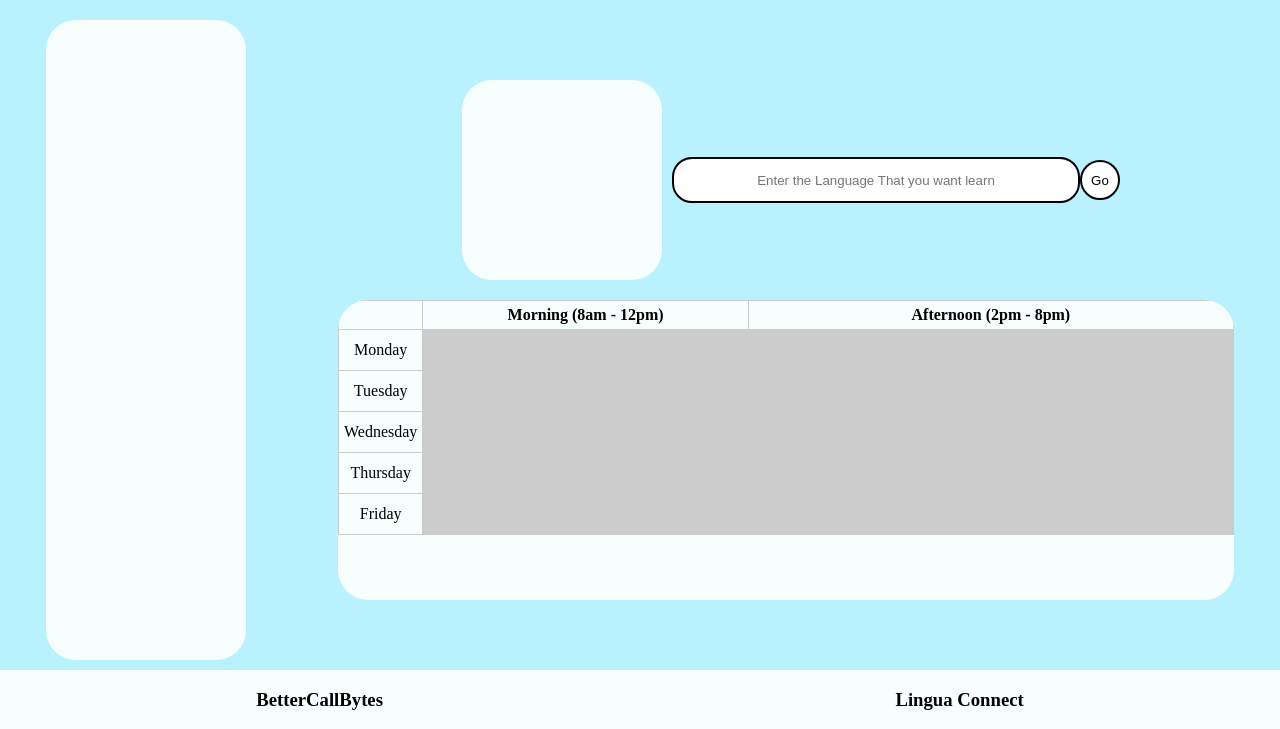
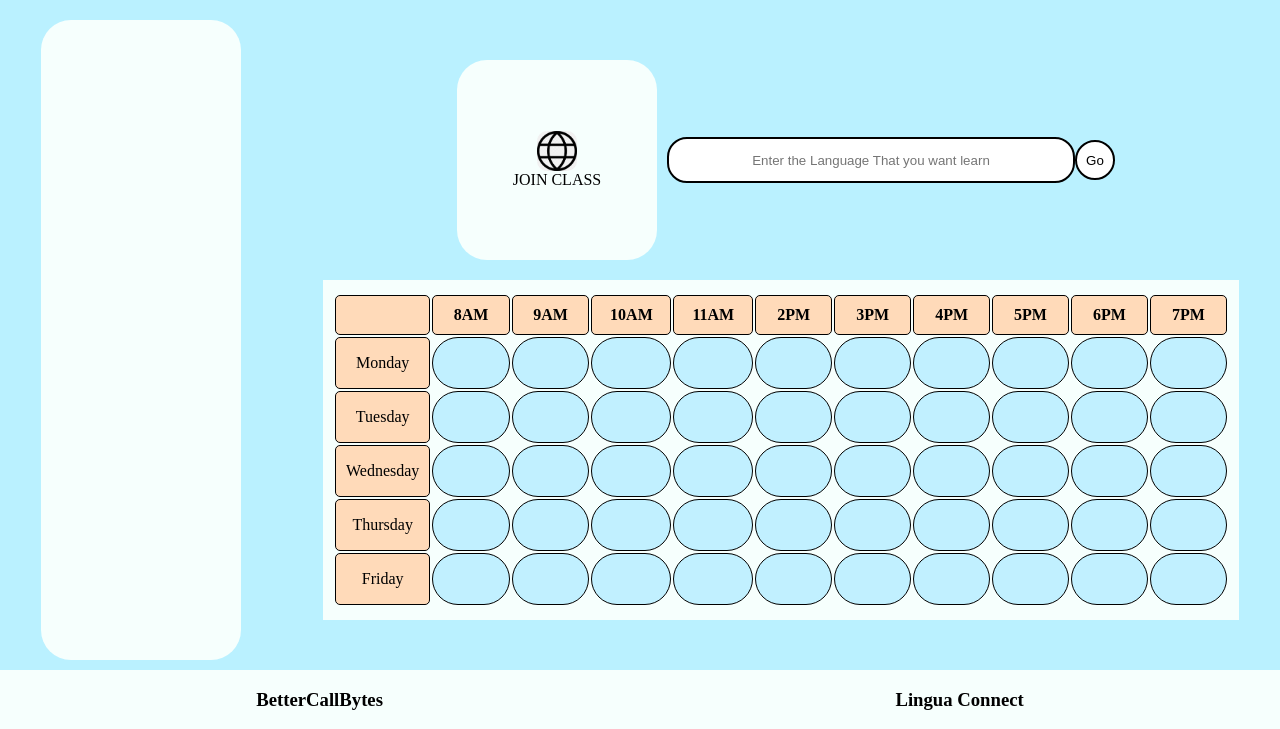
Before and after one commit to Arunprabhakaran04/DEVSOC_BetterCallBytes_Fluentify, a Django app: template devsoc/fluentify/templates/student_dashboard.html in a window 1280 px wide. Shown: the part 94-823 px from the top of the page. Run offline with Django 4.2, Linux system fonts and the light colour scheme; the template is opened without the code that fills it, so the values that code supplies are empty.

Commit message:
This is my commit at 00:36 for tume table changes, student dashboard changes , new search page etc

```diff
--- a/devsoc/fluentify/templates/add_language.html
+++ b/devsoc/fluentify/templates/add_language.html
@@ -1,3 +1,5 @@
+Change this page to Show courses
+
 <!DOCTYPE html>
 <html lang="en">
   <head>
--- a/devsoc/fluentify/templates/homepage.html
+++ b/devsoc/fluentify/templates/homepage.html
@@ -4,7 +4,7 @@
 <head>
     <meta charset="UTF-8">
     <meta name="viewport" content="width=device-width, initial-scale=1.0">
-    <title>Lingua Connect</title>
+    <title>Fluentify</title>
     {% load static %}
     <style>
         body {
@@ -133,7 +133,7 @@
             <div class="right">
 
                 <ul>
-                    <h1 class="title">Lingua Connect</h1>
+                    <h1 class="title">Fluentify</h1>
                     <li><span>About Us </span><svg width="20" height="20" viewBox="0 0 24 24" fill="none"
                             xmlns="http://www.w3.org/2000/svg">
                             <path
--- a/devsoc/fluentify/templates/student_dashboard.html
+++ b/devsoc/fluentify/templates/student_dashboard.html
@@ -1,5 +1,6 @@
 <!DOCTYPE html>
 <html lang="en">
+
 <head>
     <meta charset="UTF-8">
     <meta name="viewport" content="width=device-width, initial-scale=1.0">
@@ -20,6 +21,7 @@
             margin: 10px;
             border-radius: 30px;
         }
+
         main {
             display: flex;
             justify-content: space-around;
@@ -60,12 +62,16 @@
             border-radius: 30px;
         }
 
-        .meet{
+        .meet {
             background-color: rgb(246, 255, 253);
             width: 200px;
             height: 200px;
             margin: 10px;
             border-radius: 30px;
+            display: flex;
+            flex-direction: column;
+            justify-content: center;
+            align-items: center;
         }
 
         /* .time_table {
@@ -89,56 +95,69 @@
 
         .time_table {
             background-color: rgb(246, 255, 253);
+            padding: 10px;
             width: 70vw;
-            height: 300px;
+            height: 320px;
             margin: 10px auto;
-            border-radius: 30px;
-            overflow-x: auto;
+            display: flex;
+            justify-content: center;
+            align-items: center;
+            overflow: auto;
             /* Enable horizontal scrolling for small screens */
         }
 
         table {
             width: 100%;
-            border-collapse: collapse;
+            /* display: flex; */
+            /* justify-content: space-around;
+            align-items: center; */
+            /* flex-wrap: wrap; */
         }
 
         th,
         td {
-            border: 1px solid #ccc;
-            padding: 5px;
+            border: 1px solid black;
+            background-color: peachpuff;
+            padding: 10px;
+            margin: 20px;
+            border-radius: 5px;
             text-align: center;
         }
 
         .time_slot {
             margin: 2px;
-
             width: 10%;
             /* Adjust as needed */
             height: 30px;
             /* Adjust as needed */
-            background-color: #ccc;
+            background-color: #c1f0ff;
+            border-radius: 30px;
+
         }
-        #search{
+
+        #search {
             width: 400px;
             height: 40px;
-            border:2px solid black;
+            border: 2px solid black;
             border-radius: 20px;
             text-align: center;
             background-color: white;
         }
-        #search_button:hover{
+
+        #search_button:hover {
             cursor: pointer;
             width: 40px;
             height: 40px;
-            border:2px solid black;
+            border: 2px solid black;
             border-radius: 20px;
             text-align: center;
             background-color: white;
         }
-        #search_button{
+
+        #search_button {
             width: 40px;
             height: 40px;
-            border:2px solid black;
+            border: 2px solid black;
             border-radius: 20px;
             text-align: center;
             background-color: white;
@@ -182,7 +201,21 @@
                 display: none;
             }
         }
-        .logout{
+
+        .boxes:hover {
+            cursor: pointer;
+            width: 40px;
+            height: 40px;
+            border-radius: 10px;
+        }
+
+        .boxes {
+            width: 40px;
+            height: 40px;
+            border-radius: 10px;
+        }
+
+        .logout {
             background-color: rgb(213, 228, 243);
             border-radius: 20px;
             padding: 10px;
@@ -210,9 +243,12 @@
         </aside>
         <article>
             <section>
-                <div class="meet"></div>
+                <div class="meet"><img src="{% static 'resources/web.png' %}" class="boxes" alt="">JOIN CLASS</div>
+
                 <div class="search_feature">
-                    <input type="text" id="search" name="search" placeholder="Enter the Language That you want learn"><span><button type="button" onclick="search()" id="search_button">Go</button></span>
+                    <input type="text" id="search" name="search"
+                        placeholder="Enter the Language That you want learn"><span><button type="button"
+                            onclick="search()" id="search_button">Go</button></span>
 
                 </div>
             </section>
@@ -222,8 +258,17 @@
                         <thead>
                             <tr>
                                 <th></th>
-                                <th colspan="4">Morning (8am - 12pm)</th>
-                                <th colspan="6">Afternoon (2pm - 8pm)</th>
+                                <th>8AM</th>
+                                <th>9AM</th>
+                                <th>10AM</th>
+                                <th>11AM</th>
+                                <th>2PM</th>
+                                <th>3PM</th>
+                                <th>4PM</th>
+                                <th>5PM</th>
+                                <th>6PM</th>
+                                <th>7PM</th>
+
                             </tr>
                         </thead>
                         <tbody>
@@ -309,6 +354,9 @@
             </span>
         </div>
     </footer>
+    <script>
+
+    </script>
 </body>
 
 </html>
```
Also changed, not shown: devsoc/fluentify/templates/teacher_dashboard.html (+51 -20 lines), devsoc/fluentify/templates/search_course.html (added).
